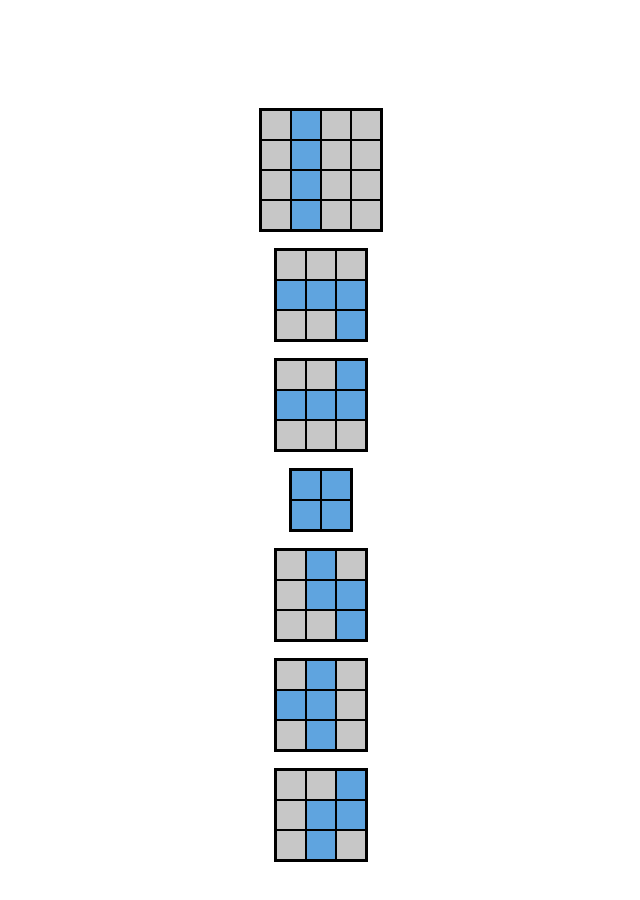
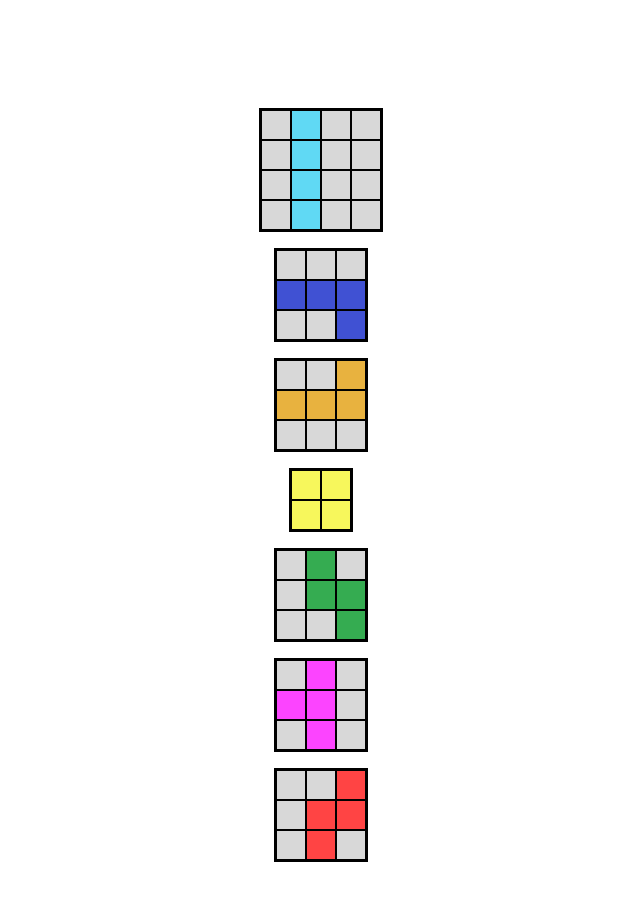
Before and after one commit to ShawnStewart/Tetris, a React (Create React App) app in the folder Tetris/: page / in a window 1280 px wide. Shown: the top 900 px of the page, without its empty margins (319-959 px from the left). Built offline with nearby package versions, Linux system fonts and the light colour scheme.

Commit message:
Set up tetrominos color map

```diff
--- a/Tetris/src/components/Canvas.js
+++ b/Tetris/src/components/Canvas.js
@@ -1,7 +1,7 @@
 import React, { memo, useEffect } from 'react';
 
 import './canvas.css';
-import { BLOCK_SIZE } from '../constants';
+import { BLOCK_SIZE, COLOR_MAP } from '../constants';
 
 const draw = ({ id, m }) => {
     const canvas = document.getElementById(id);
@@ -12,7 +12,7 @@ const draw = ({ id, m }) => {
 
     for (let i = 0; i < m.length; i++) {
         for (let j = 0; j < m[0].length; j++) {
-            ctx.fillStyle = m[i][j] > 0 ? '#5fa4df' : '#c7c7c7';
+            ctx.fillStyle = COLOR_MAP[m[i][j]];
             ctx.fillRect(
                 j * BLOCK_SIZE + 1,
                 i * BLOCK_SIZE + 1,
--- a/Tetris/src/constants/index.js
+++ b/Tetris/src/constants/index.js
@@ -1,3 +1,14 @@
 export { TETROMINO_MAP, TETROMINOS } from './tetrominos';
 
 export const BLOCK_SIZE = 30;
+
+export const COLOR_MAP = {
+    0: '#d8d8d8',
+    1: '#60d9f4',
+    2: '#4051d3',
+    3: '#e8b23f',
+    4: '#f7f75c',
+    5: '#35ac51',
+    6: '#fc44ff',
+    7: '#ff4444',
+};
--- a/Tetris/src/constants/tetrominos.js
+++ b/Tetris/src/constants/tetrominos.js
@@ -17,43 +17,43 @@ export const TETROMINO_MAP = {
     },
     [TETROMINO_J]: {
         shape: [
-            [0, 1, 0],
-            [0, 1, 0],
-            [1, 1, 0],
+            [0, 2, 0],
+            [0, 2, 0],
+            [2, 2, 0],
         ],
     },
     [TETROMINO_L]: {
         shape: [
-            [0, 1, 0],
-            [0, 1, 0],
-            [0, 1, 1],
+            [0, 3, 0],
+            [0, 3, 0],
+            [0, 3, 3],
         ],
     },
     [TETROMINO_O]: {
         shape: [
-            [1, 1],
-            [1, 1],
+            [4, 4],
+            [4, 4],
         ],
     },
     [TETROMINO_S]: {
         shape: [
             [0, 0, 0],
-            [0, 1, 1],
-            [1, 1, 0],
+            [0, 5, 5],
+            [5, 5, 0],
         ],
     },
     [TETROMINO_T]: {
         shape: [
-            [0, 1, 0],
-            [1, 1, 1],
+            [0, 6, 0],
+            [6, 6, 6],
             [0, 0, 0],
         ],
     },
     [TETROMINO_Z]: {
         shape: [
             [0, 0, 0],
-            [1, 1, 0],
-            [0, 1, 1],
+            [7, 7, 0],
+            [0, 7, 7],
         ],
     },
 };
```
